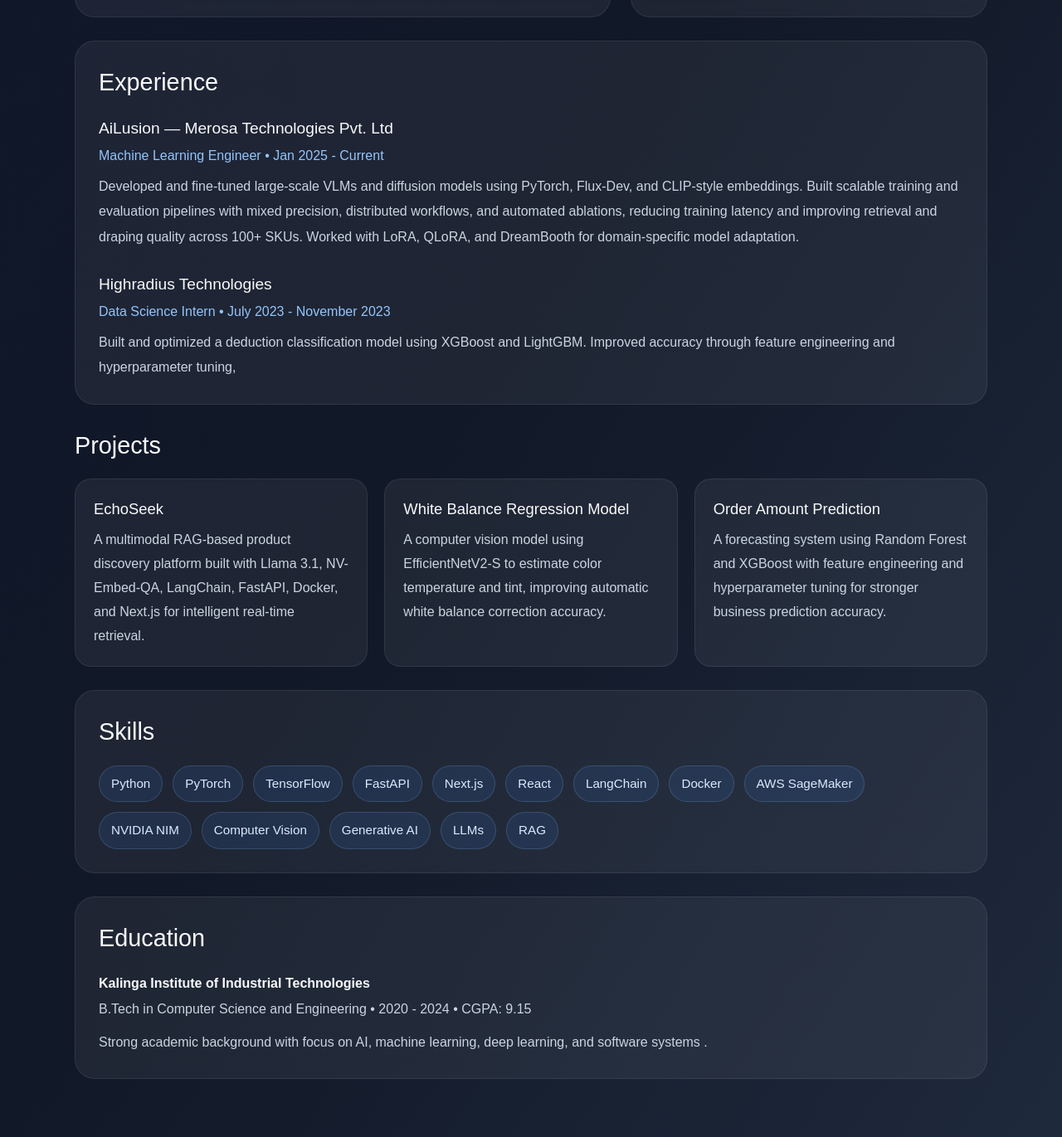
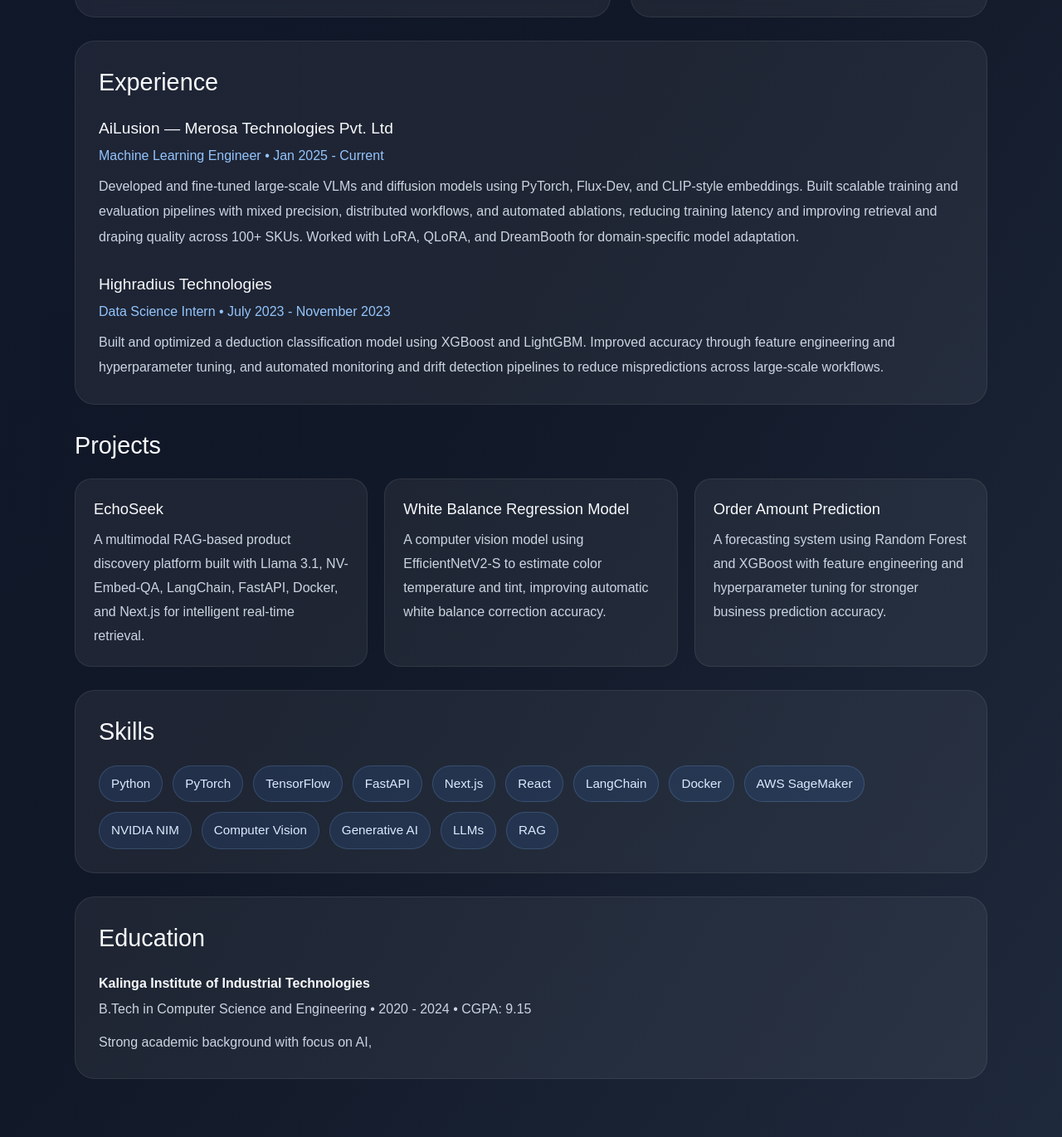
Before and after one commit to pratim4dasude/Personal_dashboard, a Next.js app: page / in a window 1280 px wide. Shown: the part 663-2034 px from the top of the page at 83% size. Built offline with nearby package versions, Linux system fonts and the light colour scheme.

Commit message:
minor update

```diff
--- a/app/page.tsx
+++ b/app/page.tsx
@@ -223,7 +223,9 @@
               <p style={{ color: "#cbd5e1", lineHeight: "1.9" }}>
                 Built and optimized a deduction classification model using
                 XGBoost and LightGBM. Improved accuracy through feature
-                engineering and hyperparameter tuning,
+                engineering and hyperparameter tuning, and automated monitoring
+                and drift detection pipelines to reduce mispredictions across
+                large-scale workflows.
               </p>
             </div>
           </div>
@@ -318,8 +320,7 @@
               9.15
             </p>
             <p style={{ color: "#cbd5e1", lineHeight: "1.9", margin: 0 }}>
-              Strong academic background with focus on AI, machine learning,
-              deep learning, and software systems .
+              Strong academic background with focus on AI,
             </p>
           </div>
         </section>
```
